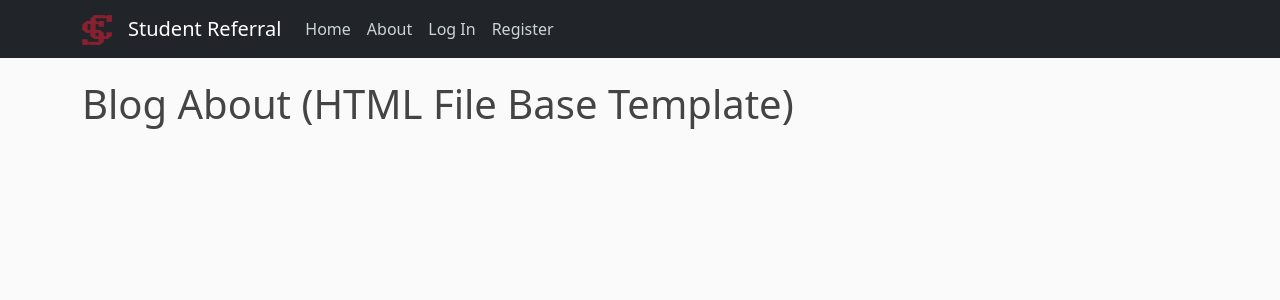
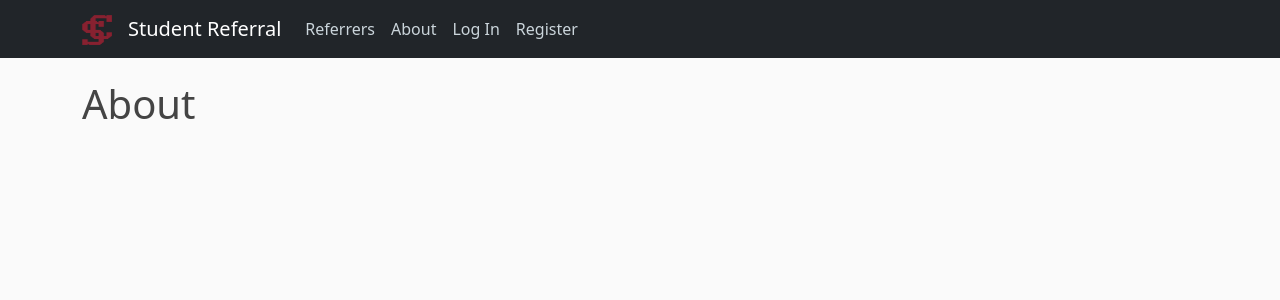
Before and after one commit to aryanbhave/django_project, a Django app: page /about/ in a window 1280 px wide. Shown: the top 300 px of the page. Run offline with Django 4.2, Linux system fonts and the light colour scheme.

Commit message:
Add files via upload
added search bar

```diff
--- a/blog/templates/blog/about.html
+++ b/blog/templates/blog/about.html
@@ -1,4 +1,4 @@
 {% extends "blog/base.html" %}
 {% block content %}
-    <h1>Blog About (HTML File Base Template)</h1>
+    <h1>About</h1>
 {% endblock content %}
--- a/blog/templates/blog/base.html
+++ b/blog/templates/blog/base.html
@@ -28,7 +28,7 @@
                 </button>
                 <div class="collapse navbar-collapse" id="navbarToggle">
                     <div class="navbar-nav mr-auto">
-                        <a class="nav-item nav-link" href="{% url 'blog-home' %}">Home</a>
+                        <a class="nav-item nav-link" href="{% url 'blog-home' %}">Referrers</a>
                         <a class="nav-item nav-link" href="{% url 'blog-about' %}">About</a>
                     </div>
                     <!-- Navbar Right Side -->
--- a/blog/templates/blog/home.html
+++ b/blog/templates/blog/home.html
@@ -1,5 +1,9 @@
 {% extends "blog/base.html" %}
 {% block content %}
+    <form action="" method="GET">
+        <input type="text" name="query" placeholder="Filter by Company"><br/>
+    </form>
+    <br>
     <table class="table table-bordered">
         <thead class="table-dark">
             <tr>
--- a/blog/views.py
+++ b/blog/views.py
@@ -5,11 +5,19 @@ from users.models import referrer
 
 # Create your views here.
 def home(request):
-    context = {
-        'posts': Post.objects.all(),
-        'query_results' : referrer.objects.all()
-    }
-    return render(request, 'blog/home.html', context)
+    if request.GET.get('query', None):
+        query = request.GET.get('query', None)
+        context = {
+            'posts': Post.objects.all(),
+            'query_results' : referrer.objects.all().filter(company=query)
+        }
+        return render(request, 'blog/home.html', context)
+    else:
+        context = {
+            'posts': Post.objects.all(),
+            'query_results' : referrer.objects.all()
+        }
+        return render(request, 'blog/home.html', context)
 
 
 def about(request):
```
